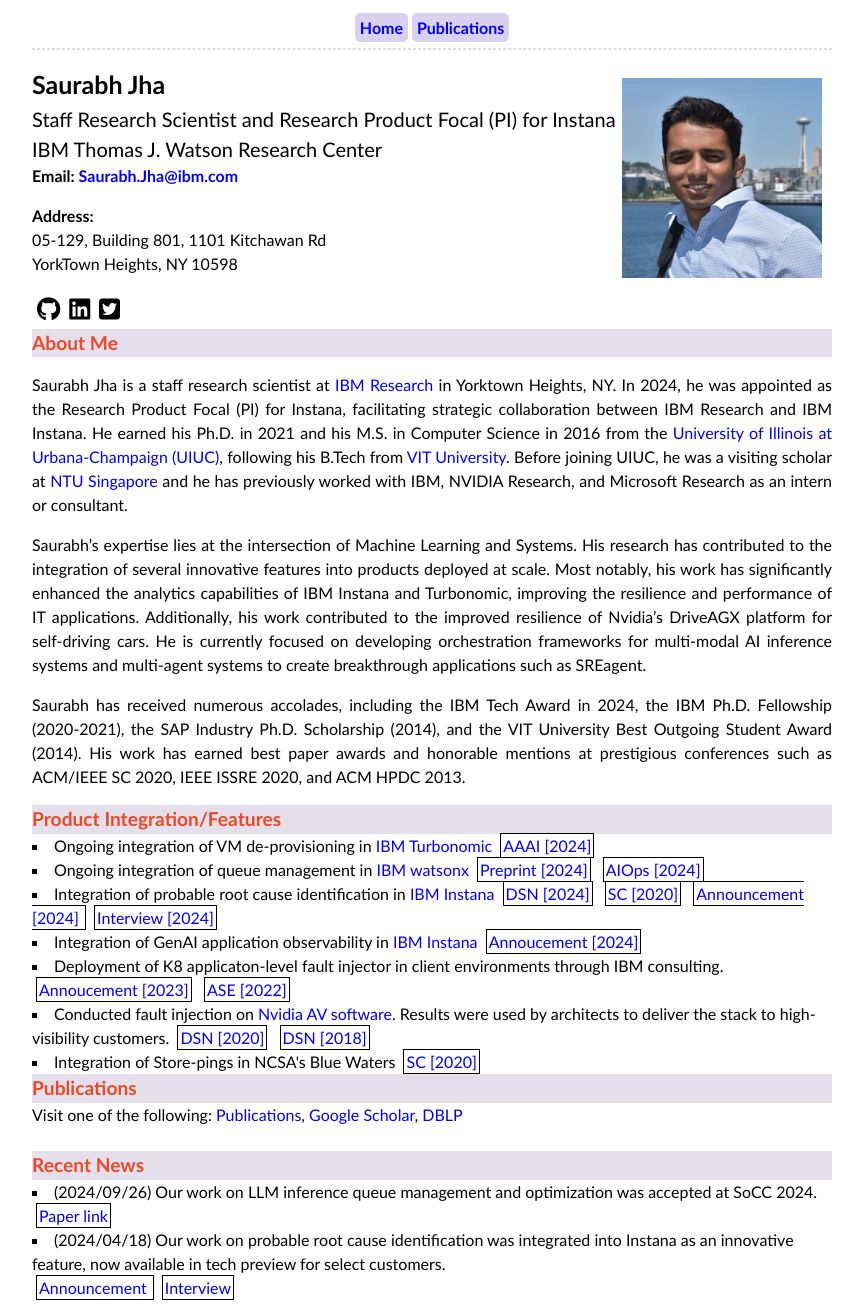
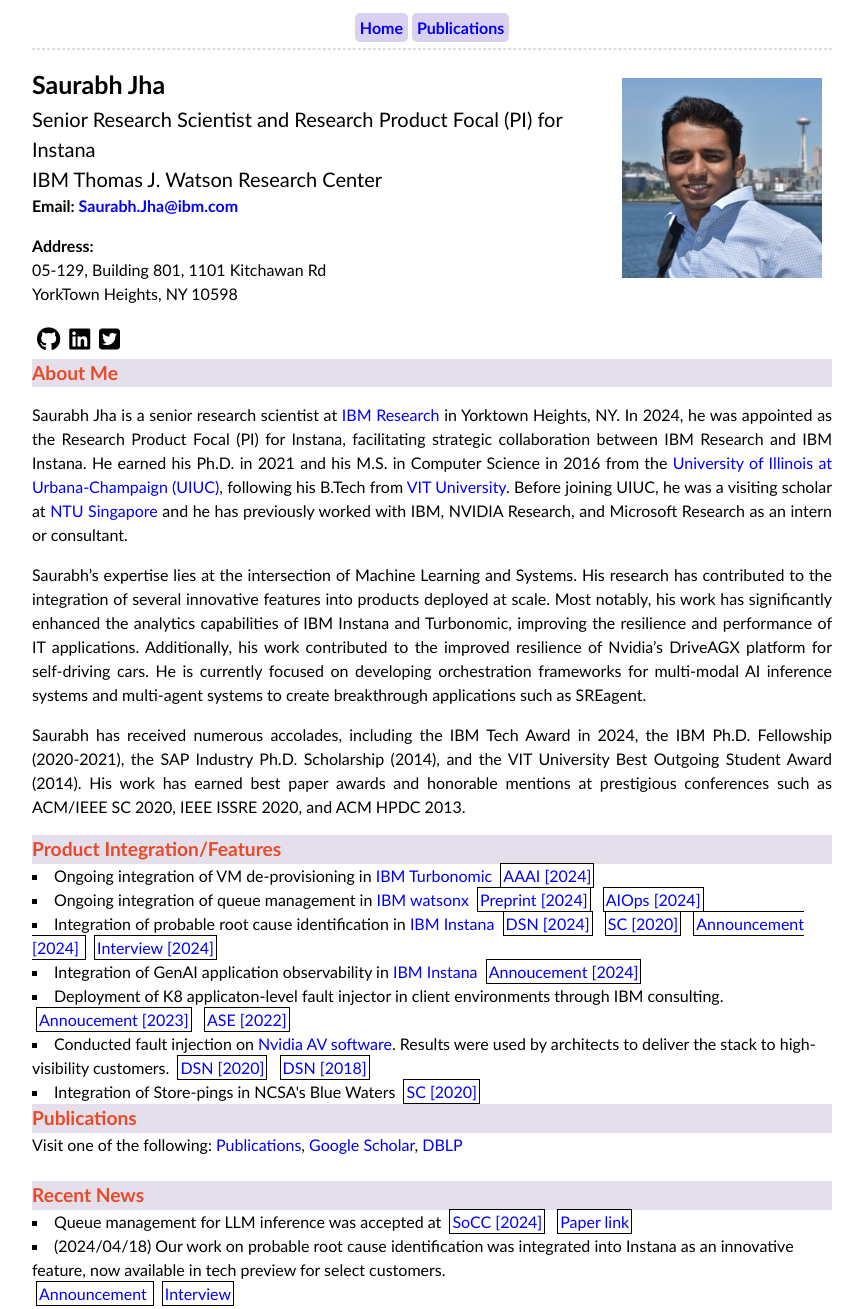
Before and after one commit to saurabhjha1/saurabhjha1.github.io, a plain HTML site: page index.html in a window 1280 px wide. Shown: the top 1309 px of the page, without its empty margins (208-1071 px from the left). Drawn offline with Linux system fonts and the light colour scheme.

Commit message:
updated job desc

```diff
--- a/index.html
+++ b/index.html
@@ -41,7 +41,7 @@
 <img src="img/saurabh.jpg" width=250px style="max-width:25%;float:right; min-width:60px;padding: 20px 10px 0px 3px;"/>
 <!-- color:#E84A27; -->
 <p><span style="font-size: 25px; font-weight: bold;">Saurabh Jha</span> </br>
-<span style="font-size: 20px;"> Staff Research Scientist and Research Product Focal (PI) for Instana
+<span style="font-size: 20px;"> Senior Research Scientist and Research Product Focal (PI) for Instana
 <br/>IBM Thomas J. Watson Research Center<br/></span>
 <span style="font-weight: bold;">Email: <a href="mailto:Saurabh.Jha@ibm.com">Saurabh.Jha@ibm.com</a></span></p>
 <p><span style="font-weight: bold;"> Address: </span> </br>
@@ -60,7 +60,7 @@ YorkTown Heights, NY 10598 <br/></p>
 </div>
 <div class="header"> About Me </div>
 <div class="content justify">
-<p>Saurabh Jha is a staff research scientist at <a href="https://research.ibm.com/" target="_blank"> IBM Research </a> in Yorktown Heights, NY. In 2024, he was appointed as the Research Product Focal (PI) for Instana, facilitating strategic collaboration between IBM Research and IBM Instana. He earned his Ph.D. in 2021 and his M.S. in Computer Science in 2016 from the <a href="http://www.cs.uiuc.edu/" target="_blank">University of Illinois at Urbana-Champaign (UIUC)</a>, following his B.Tech from <a href="https://vit.ac.in" target="_blank">VIT University</a>. Before joining UIUC, he was a visiting scholar at <a href="https://www.ntu.edu.sg/" target="_blank"> NTU Singapore</a> and he has previously worked with IBM, NVIDIA Research, and Microsoft Research as an intern or consultant.</p>
+<p>Saurabh Jha is a senior research scientist at <a href="https://research.ibm.com/" target="_blank"> IBM Research </a> in Yorktown Heights, NY. In 2024, he was appointed as the Research Product Focal (PI) for Instana, facilitating strategic collaboration between IBM Research and IBM Instana. He earned his Ph.D. in 2021 and his M.S. in Computer Science in 2016 from the <a href="http://www.cs.uiuc.edu/" target="_blank">University of Illinois at Urbana-Champaign (UIUC)</a>, following his B.Tech from <a href="https://vit.ac.in" target="_blank">VIT University</a>. Before joining UIUC, he was a visiting scholar at <a href="https://www.ntu.edu.sg/" target="_blank"> NTU Singapore</a> and he has previously worked with IBM, NVIDIA Research, and Microsoft Research as an intern or consultant.</p>
 <p>Saurabh&rsquo;s expertise lies at the intersection of Machine Learning and Systems. His research has contributed to the integration of several innovative features into products deployed at scale. Most notably, his work has significantly enhanced the analytics capabilities of IBM Instana and Turbonomic, improving the resilience and performance of IT applications. Additionally, his work contributed to the improved resilience of Nvidia&rsquo;s DriveAGX platform for self-driving cars. He is currently focused on developing orchestration frameworks for multi-modal AI inference systems and multi-agent systems to create breakthrough applications such as SREagent.</p>
 <p>Saurabh has received numerous accolades, including the IBM Tech Award in 2024, the IBM Ph.D. Fellowship (2020-2021), the SAP Industry Ph.D. Scholarship (2014), and the VIT University Best Outgoing Student Award (2014). His work has earned best paper awards and honorable mentions at prestigious conferences such as ACM/IEEE SC 2020, IEEE ISSRE 2020, and ACM HPDC 2013.</p>
 <!-- I have published papers in prestigious international journals (such as TDSC, TOR, and PVLDB) and conferences (such as VLDB, NSDI, SuperComputing, ICS, OSDI, ASPLOS, DSN, ISSRE, and ICML).  -->
@@ -108,7 +108,7 @@ Visit one of the following: <a href="publications/">Publications</a>, <a href="h
 <div class="header"> Recent News</div>
 <div class="content">
 <ul>
-  <li> (2024/09/26) Our work on LLM inference queue management and optimization was accepted at SoCC 2024. <br/><a href="pubs/SoCC2024/paper.pdf" target="_blank" class="pub-link"> Paper link</a></li>
+  <li> Queue management for LLM inference was accepted at   <a class="pub-link" href="https://acmsocc.org/2024/schedule.html" target="_blank">SoCC [2024]</a>  <a class="pub-link" href="https://dl.acm.org/doi/10.1145/3698038.3698523" target="_blank">Paper link</a>
   <li> (2024/04/18) Our work on probable root cause identification was integrated into Instana as an innovative feature, now available in tech preview for select customers. <br/><a target="_blank" href="https://www.ibm.com/blog/probable-root-cause-accelerating-incident-remediation-with-causal-ai/" class="pub-link"> Announcement </a> <a href="https://mediacenter.ibm.com/media/The+Inside+IBM+Instana+Observability+Webcast+%E2%80%93+Episode+4A+Probable+Root+Cause/1_z9wmh2o0" target="_blank" class="pub-link"> Interview </a> </li>
   <!-- <li> (2024/05/01) "Power-aware Deep Learning Model Serving with μ-Serve" accepted at ATC 2024. <br/> <a href="https://www.usenix.org/conference/atc24/presentation/qiu" target="_blank" class="pub-link"> Paper link</a></li> -->
   <!-- <li> (2024/04/31) "iPrism: Characterize and Mitigate Risk by Quantifying Change in Escape Routes" accepted at <a class="pub-link" href="https://dsn2024uq.github.io/cpaccepted.html" target="_blank">DSN 2024</a>. This work is based on my <a class="pub-link" href="https://www.ideals.illinois.edu/items/123464" target="_blank"> PhD dissertation</a>. -->
```
